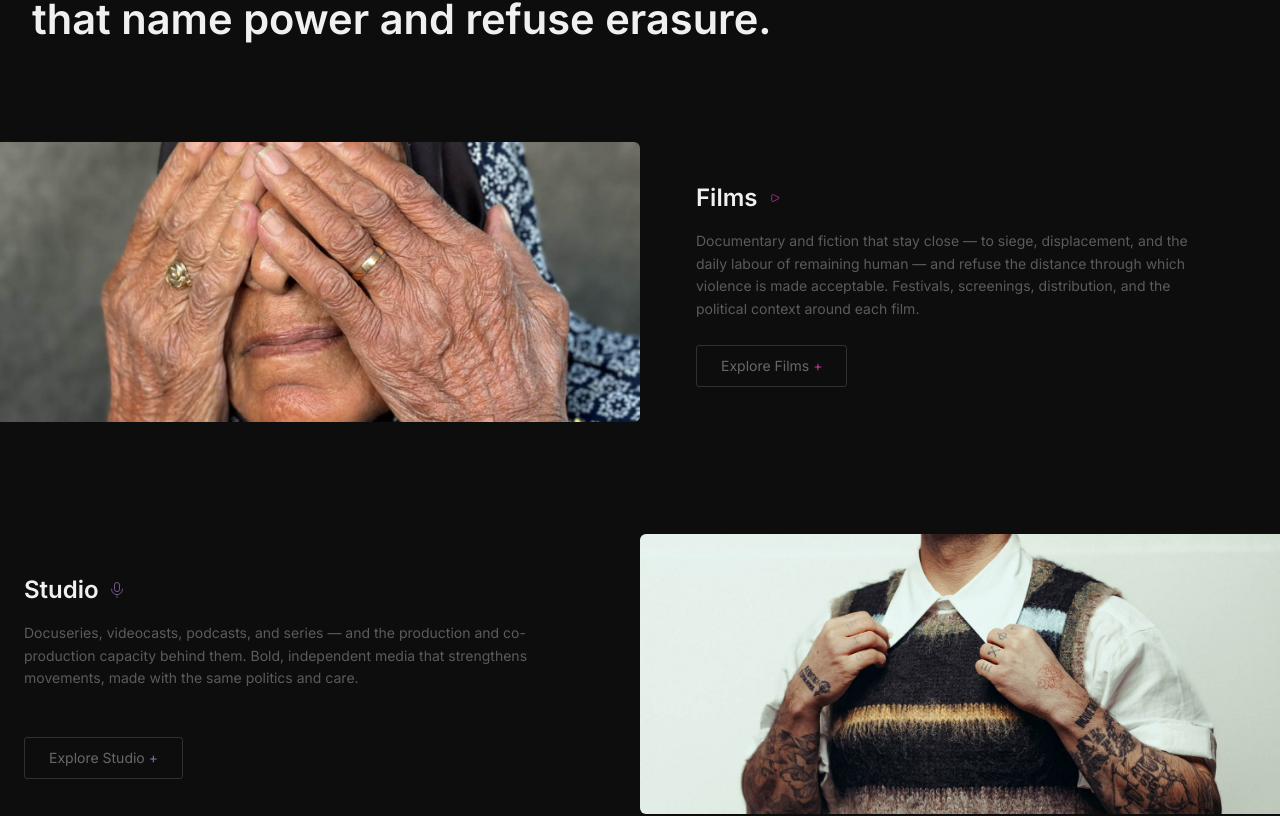
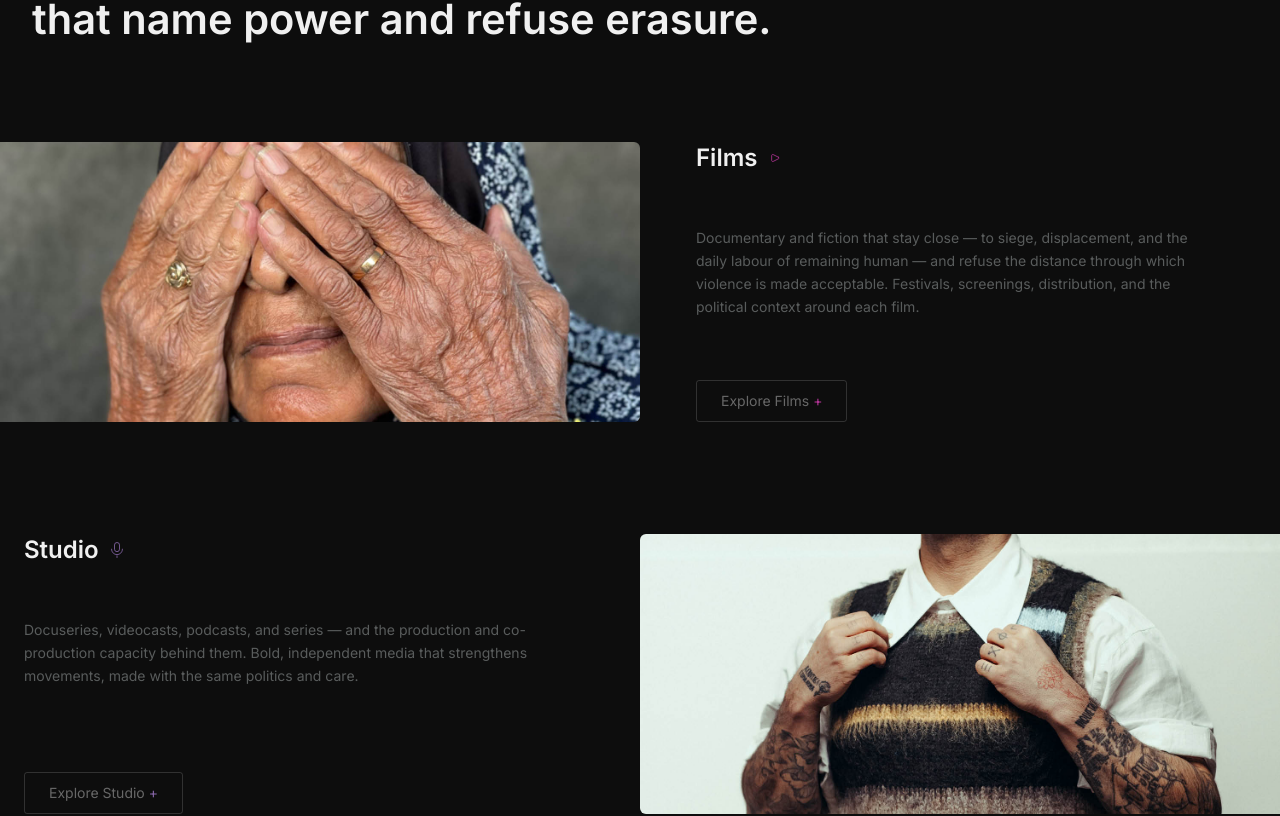
Before and after one commit to DevDabbagh/DontSkipHumanity, a Next.js app: page / in a window 1280 px wide. Shown: the part 1251-2067 px from the top of the page. Built offline with nearby package versions, Linux system fonts and the light colour scheme; no server answers; the database is empty.

Commit message:
Curtain sections: remove vertical padding so title/button align to image top/bottom edges

```diff
--- a/src/components/CurtainReveal.tsx
+++ b/src/components/CurtainReveal.tsx
@@ -60,7 +60,7 @@ export default function CurtainReveal({
         }`}
       >
         <div
-          className={`w-full h-full flex flex-col justify-between py-8 sm:py-9 md:py-10 transition-opacity duration-[900ms] ease-out ${
+          className={`w-full h-full flex flex-col justify-between transition-opacity duration-[900ms] ease-out ${
             revealed ? "opacity-100" : "opacity-0"
           } ${
             mirrored
```
